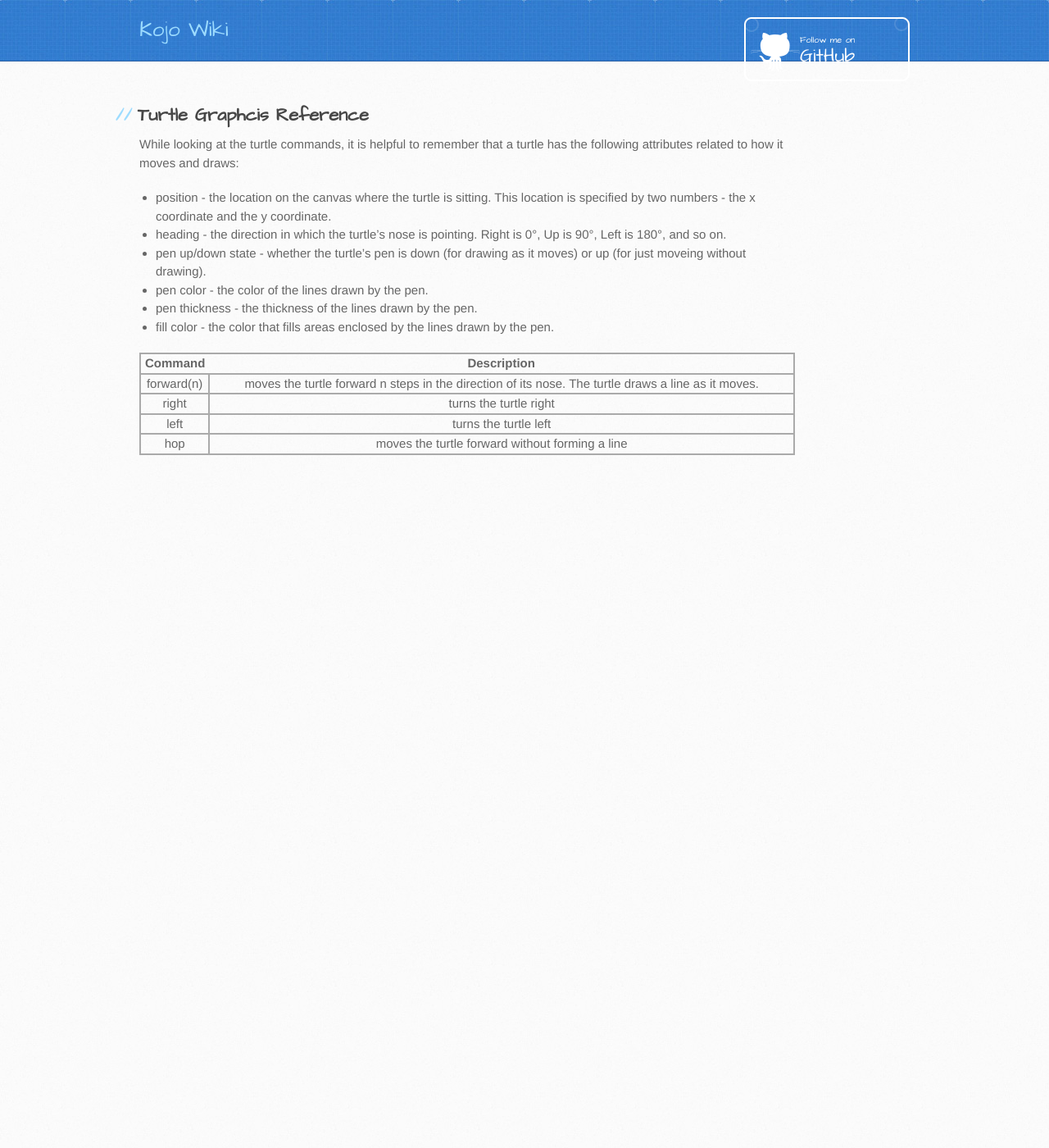
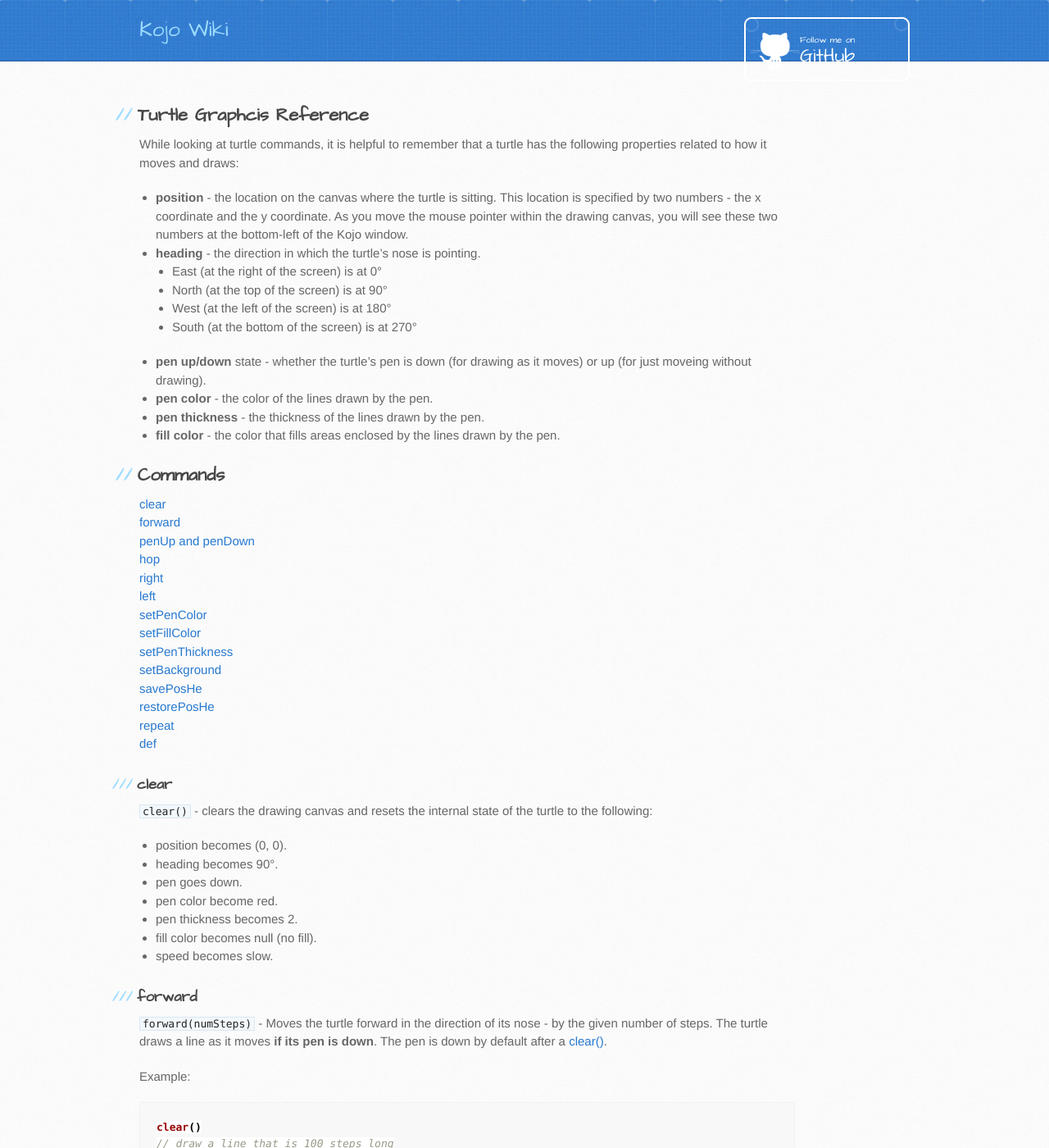
Before and after one commit to kojodoc/kojodoc.github.io, a Jekyll site: the page built from reference/turtle.md, in a window 1280 px wide and 1400 px high. Shown: the whole window at 82% size. Built offline with Jekyll 4.4.1, drawn with Linux system fonts in a browser that asks for light colours; our own code applies the rules of GitHub Pages for plain Markdown files; the repository's description, which GitHub fills in, is left out; some of the changed text lies outside the part shown.

Commit message:
Add content.

````diff
--- a/reference/turtle.md
+++ b/reference/turtle.md
@@ -1,19 +1,105 @@
 ## Turtle Graphcis Reference
 
-While looking at the turtle commands, it is helpful to remember that a turtle has the following attributes related to
+While looking at turtle commands, it is helpful to remember that a turtle has the following properties related to
 how it moves and draws:
-* position - the location on the canvas where the turtle is sitting. This location is specified by two
-numbers - the x coordinate and the y coordinate.
-* heading - the direction in which the turtle's nose is pointing. Right is 0°, Up is 90°, Left is 180°, and so on.
-* pen up/down state - whether the turtle's pen is down (for drawing as it moves) or up (for just moveing without drawing).
-* pen color - the color of the lines drawn by the pen.
-* pen thickness - the thickness of the lines drawn by the pen.
-* fill color - the color that fills areas enclosed by the lines drawn by the pen.
+* **position** - the location on the canvas where the turtle is sitting. This location is specified by two
+numbers - the x coordinate and the y coordinate. As you move the mouse pointer within the drawing canvas, you will see these two numbers at the bottom-left of the Kojo window.
+* **heading** - the direction in which the turtle's nose is pointing.
+  * East (at the right of the screen) is at 0°
+  * North (at the top of the screen) is at 90°
+  * West (at the left of the screen) is at 180°
+  * South (at the bottom of the screen) is at 270°
+* **pen up/down** state - whether the turtle's pen is down (for drawing as it moves) or up (for just moveing without drawing).
+* **pen color** - the color of the lines drawn by the pen.
+* **pen thickness** - the thickness of the lines drawn by the pen.
+* **fill color** - the color that fills areas enclosed by the lines drawn by the pen.
+
+## Commands
+[clear](#clear)
+[forward](#forward)
+[penUp and penDown](#penup-and-pendown)
+[hop](#hop)
+[right](#right)
+[left](#left)
+[setPenColor](#setpencolor)
+[setFillColor](#setfillcolor)
+[setPenThickness](#setpenthickness)
+[setBackground](#setbackground)
+[savePosHe](#saveposhe)
+[restorePosHe](#restoreposhe)
+[repeat](#repeat)
+[def](#def)
 
 
-| Command           | Description
-|-----------        |----------------------------------------------
-| forward(n)        | moves the turtle forward n steps in the direction of its nose. The turtle draws a line as it moves.
-| right             | turns the turtle right
-| left              | turns the turtle left
-| hop               | moves the turtle forward without forming a line
+### clear
+`clear()` - clears the drawing canvas and resets the internal state of the turtle to the following:
+* position becomes (0, 0).
+* heading becomes 90°.
+* pen goes down.
+* pen color become red.
+* pen thickness becomes 2.
+* fill color becomes null (no fill).
+* speed becomes slow.
+
+### forward
+`forward(numSteps)` - Moves the turtle forward in the direction of its nose - by the given number of steps. The turtle draws a line as it moves **if its pen is down**. The pen is down by default after a [clear()](#clear).
+
+Example:
+```scala
+clear()
+// draw a line that is 100 steps long
+forward(100)
+
+// and another line that is 200 steps long
+forward(200
+```
+
+### penUp and penDown
+`penUp()` - Pulls the turtle's pen up. Any forward after this will not draw a line (till the next penDown).
+`penDown()` - Puts the turtle's pen down.
+
+### hop
+`hop(numSteps)` - Moves the turtle forward by the given number of steps with the pen up, so that no line is drawn. The pen is put down after the hop.
+
+Example:
+```scala
+clear()
+// hop forward by 100 steps
+hop(10)
+// move forward by 100 steps
+forward(10)
+// hop forward by 100 steps
+hop(10)
+// move forward by 100 steps
+forward(10)
+```
+
+### right
+Todo
+
+### left
+Todo
+
+### setPenColor
+Todo
+
+### setFillColor
+Todo
+
+### setPenThickness
+Todo
+
+### setBackground
+Todo
+
+### savePosHe
+Todo
+
+### restorePosHe
+Todo
+
+### repeat
+Todo
+
+### def
+Todo
````
Also changed, not shown: index.md (+4 -3 lines).
